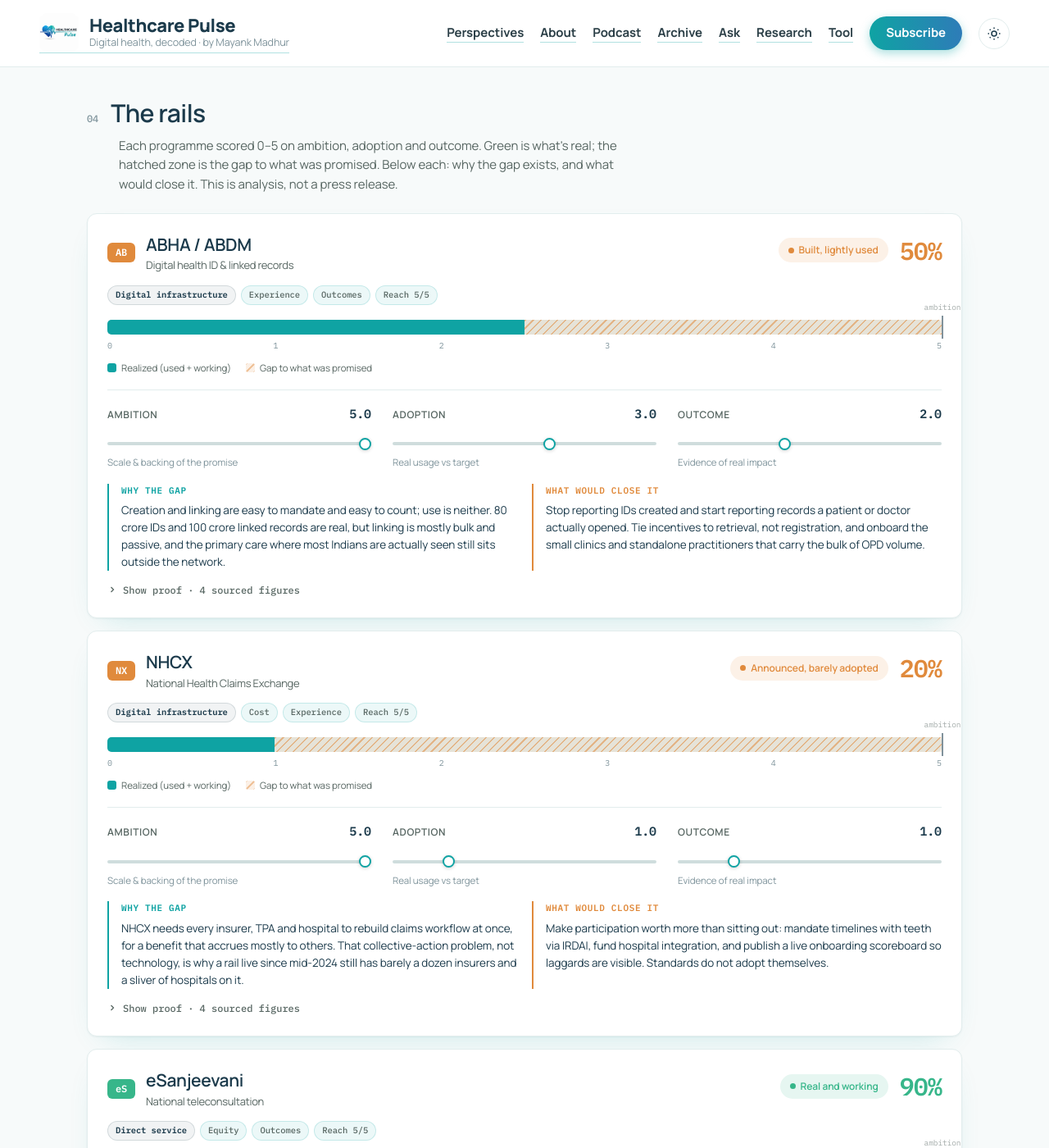
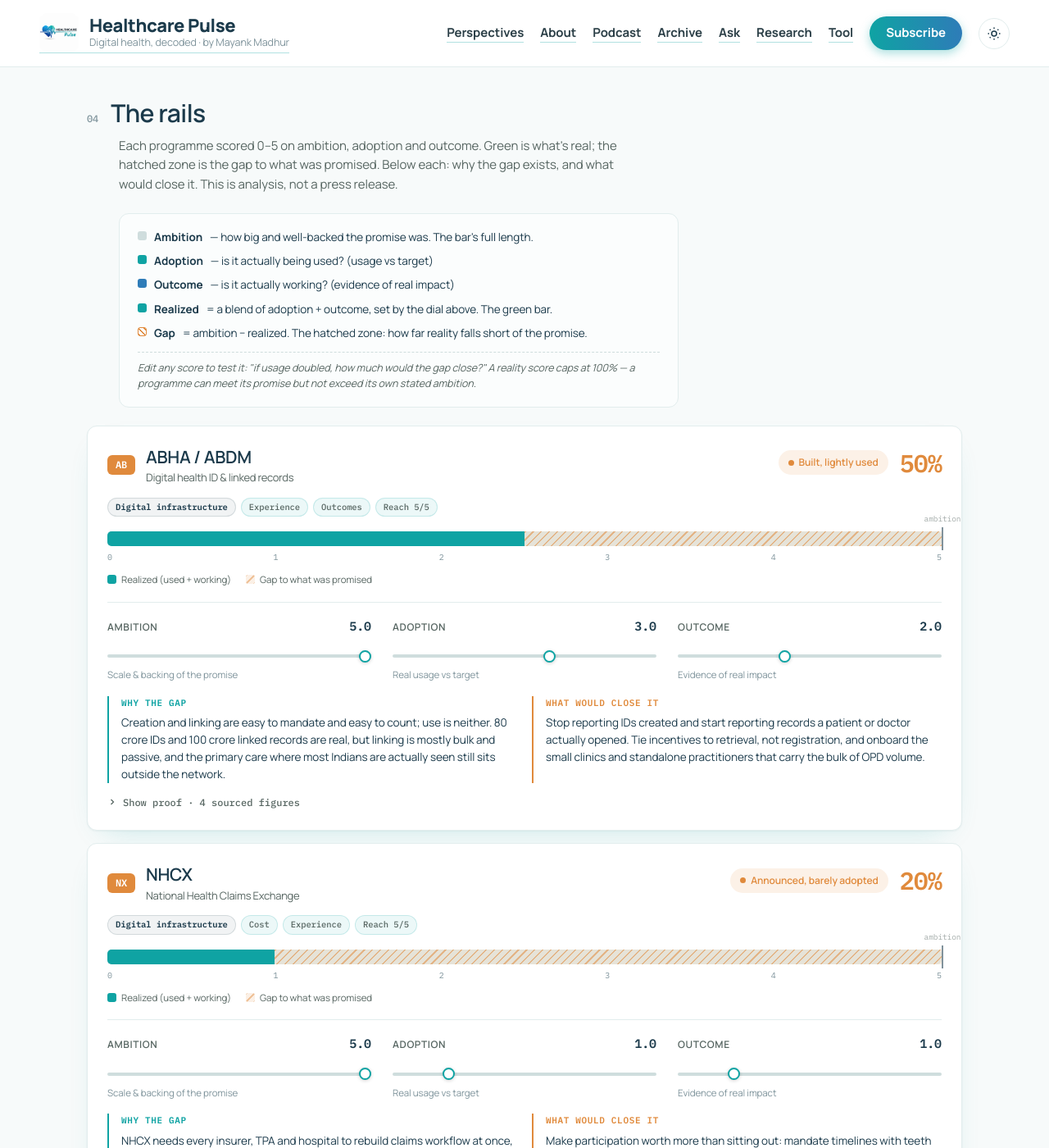
Before and after one commit to mayankmadhur25/mayankmadhur25.github.io, a Jekyll site: the page built from health-stack-tool.html, in a window 1280 px wide and 1400 px high, scrolled down 3282 px. Shown: the whole window at 82% size. Built offline with Jekyll 4.4.1, drawn with Linux system fonts in a browser that asks for light colours.

Commit message:
Add files via upload

```diff
--- a/health-stack-tool.html
+++ b/health-stack-tool.html
@@ -150,6 +150,17 @@
   .gap-callout p{font-size:13.5px;color:var(--ink);line-height:1.55}
 
   /* RAILS */
+  .read-key{background:var(--raise);border:1px solid var(--line);border-radius:var(--r);padding:18px 22px;margin:0 0 22px 39px;max-width:70ch;display:flex;flex-direction:column;gap:9px}
+  @media (max-width:760px){.read-key{margin-left:0}}
+  .rk-item{font-size:13.5px;color:var(--ink);line-height:1.5;display:flex;align-items:flex-start;gap:9px}
+  .rk-item b{color:var(--ink);font-weight:700}
+  .rk-dot{width:11px;height:11px;border-radius:3px;flex:0 0 auto;margin-top:3px}
+  .rk-amb{background:var(--line-strong)}
+  .rk-adopt{background:var(--teal)}
+  .rk-out{background:#2E7CB8}
+  .rk-real{background:var(--realized)}
+  .rk-gap{background:repeating-linear-gradient(45deg,var(--gap),var(--gap) 2px,transparent 2px,transparent 5px);border:1px solid var(--gap)}
+  .rk-note{font-size:12.5px;color:var(--muted);font-style:italic;line-height:1.5;margin-top:4px;border-top:1px dashed var(--line-strong);padding-top:10px}
   .rails{display:flex;flex-direction:column;gap:15px}
   .rail{background:var(--card);border:1px solid var(--line);border-radius:var(--r);padding:22px 24px;box-shadow:var(--shadow)}
   .rail-top{display:flex;justify-content:space-between;align-items:flex-start;gap:16px;flex-wrap:wrap}
@@ -385,6 +396,14 @@
   <section>
     <div class="sec-head"><span class="sec-num">04</span><span class="sec-title">The rails</span></div>
     <p class="sec-note">Each programme scored 0–5 on ambition, adoption and outcome. Green is what's real; the hatched zone is the gap to what was promised. Below each: why the gap exists, and what would close it. This is analysis, not a press release.</p>
+    <div class="read-key">
+      <div class="rk-item"><span class="rk-dot rk-amb"></span><b>Ambition</b> — how big and well-backed the promise was. The bar's full length.</div>
+      <div class="rk-item"><span class="rk-dot rk-adopt"></span><b>Adoption</b> — is it actually being used? (usage vs target)</div>
+      <div class="rk-item"><span class="rk-dot rk-out"></span><b>Outcome</b> — is it actually working? (evidence of real impact)</div>
+      <div class="rk-item"><span class="rk-dot rk-real"></span><b>Realized</b> = a blend of adoption + outcome, set by the dial above. The green bar.</div>
+      <div class="rk-item"><span class="rk-dot rk-gap"></span><b>Gap</b> = ambition − realized. The hatched zone: how far reality falls short of the promise.</div>
+      <div class="rk-note">Edit any score to test it: "if usage doubled, how much would the gap close?" A reality score caps at 100% — a programme can meet its promise but not exceed its own stated ambition.</div>
+    </div>
     <div class="rails" id="rails"></div>
   </section>
 
```
Also changed, not shown: other parts of health-stack-tool.html (+2 -2 lines).
